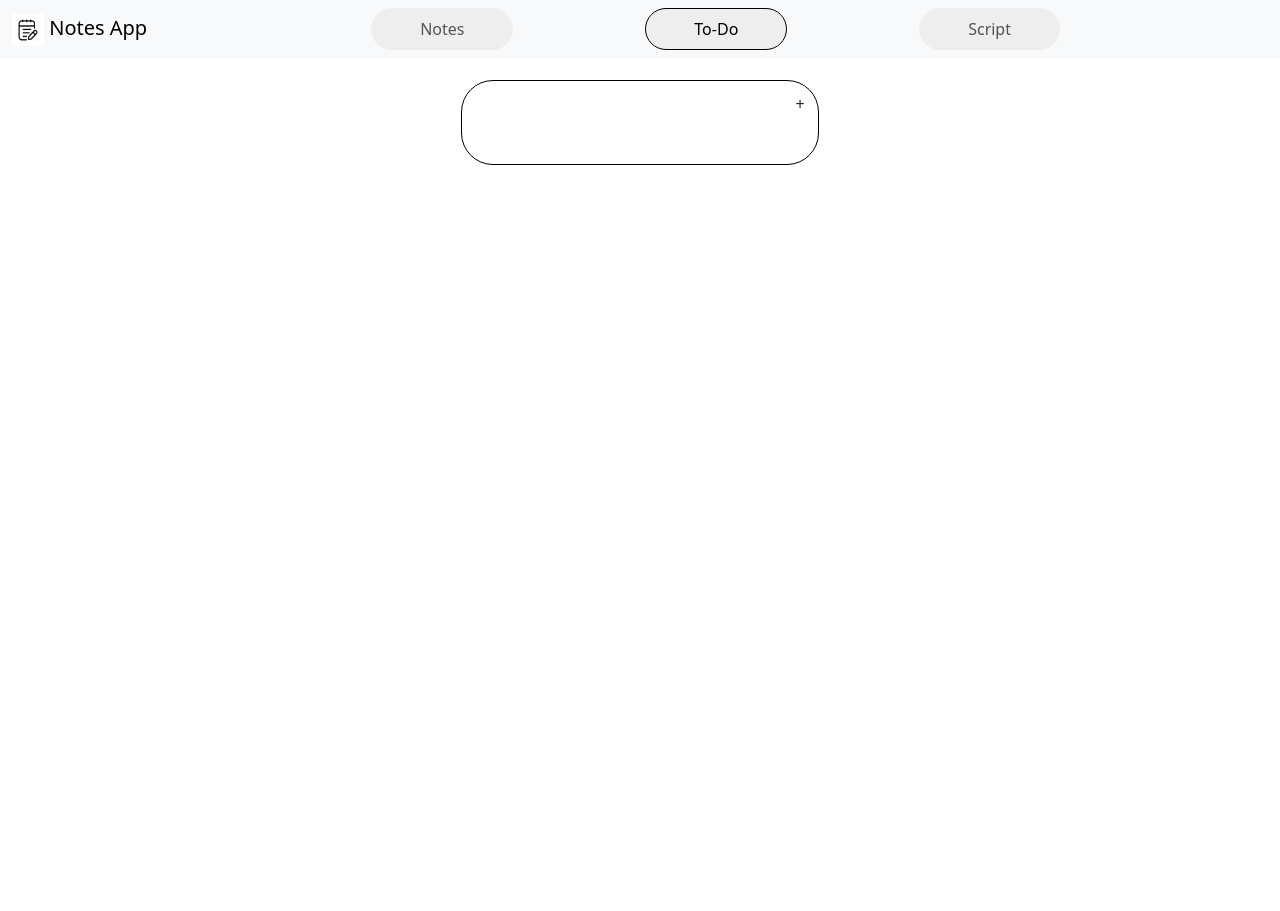
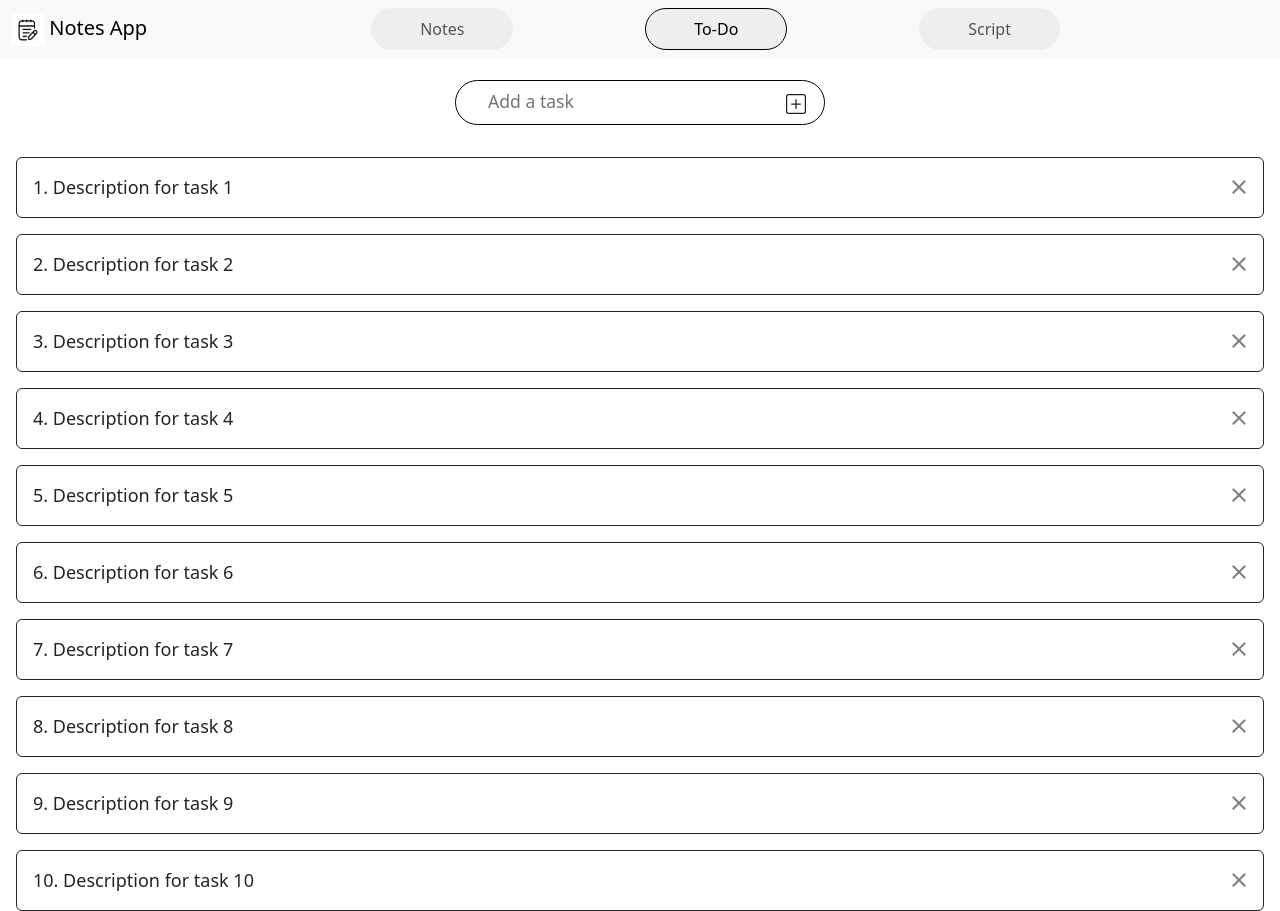
Before and after one commit to Hasan-devil/Notes-project, a React (Vite) app in the folder client/app/: page /todo in a window 1280 px wide. Before the commit the page ends 800 px from the top, so only its background shows below. Built offline with nearby package versions, Linux system fonts and the light colour scheme.

Commit message:
third push

```diff
--- a/client/app/src/notes.css
+++ b/client/app/src/notes.css
@@ -49,7 +49,6 @@ notesholder {
   justify-content: center;
   border: 1px solid black;
 }
-
 .title-input {
   height: 2rem !important;
   border: none !important;
--- a/client/app/src/pages/Notes.jsx
+++ b/client/app/src/pages/Notes.jsx
@@ -77,7 +77,7 @@ export default function Notes() {
       <notesholder>
         <Container>
           <Row>
-            {Array(1)
+            {Array(20)
               .fill()
               .map((_, i) => (
                 <Col key={i} xs={12} md={6} lg={4}>
--- a/client/app/src/pages/Todo.jsx
+++ b/client/app/src/pages/Todo.jsx
@@ -1,28 +1,74 @@
-import { Card, Button } from "react-bootstrap";
+import { Card, Button,Modal } from "react-bootstrap";
 import "../todo.css";
+import { useState } from "react";
 
 export default function Todo() {
   return (
     <div className="todo-container">
-      <div className="todo-header">
+      <div className="todo-form-outline">
         <form>
-          <input type="text" className="todo-input" />
-          <Button variant="add">+</Button>
+          <input type="text" className="todo-input" placeholder="Add a task" />
+          <Button variant="add">
+            <svg
+              xmlns="http://www.w3.org/2000/svg"
+              width="20"
+              height="20"
+              fill="currentColor"
+              className="bi bi-plus-square"
+              viewBox="0 0 16 16"
+            >
+              <path d="M14 1a1 1 0 0 1 1 1v12a1 1 0 0 1-1 1H2a1 1 0 0 1-1-1V2a1 1 0 0 1 1-1zM2 0a2 2 0 0 0-2 2v12a2 2 0 0 0 2 2h12a2 2 0 0 0 2-2V2a2 2 0 0 0-2-2z" />
+              <path d="M8 4a.5.5 0 0 1 .5.5v3h3a.5.5 0 0 1 0 1h-3v3a.5.5 0 0 1-1 0v-3h-3a.5.5 0 0 1 0-1h3v-3A.5.5 0 0 1 8 4" />
+            </svg>
+          </Button>
         </form>
+      </div>
+      {/* List of tasks */}
+      <div className="todo-list-container">
+        {Array(10)
+          .fill()
+          .map((_, index) => (
+            <List
+              key={index}
+              description={`Description for task ${index + 1}`}
+              index={index + 1}
+            />
+          ))}
       </div>
     </div>
   );
 }
-// function List(props) {
-//     return (
-//       <li>
-//         <Card className="todo-card">
-//           <Card.Body>
-//             <Card.Text>
-//               {props.description}
-//             </Card.Text>
-//           </Card.Body>
-//         </Card>
-//       </li>
-//     )
-// }
+function List(props) {
+  const [ show,setShow ]=useState(false);
+  const handleClose = () => setShow(false);
+  const handleShow = () => setShow(true);
+  return (
+    <>
+    <EditListModal show={show} handleClose={handleClose}/>
+    <Card className="todo-card" border="dark" onClick={handleShow}>
+      <Card.Body className="card-Text">
+        <Card.Text>
+          {props.index}. {props.description}
+        </Card.Text>
+      <Button variant="danger" className="btn-delete btn-close"></Button>
+      </Card.Body>
+    </Card>
+    </>
+  );
+}
+function EditListModal(props){
+  return(
+    <Modal show={props.show} onHide={props.handleClose} centered className="todo-modal">
+    <Modal.Header closeButton>
+      <Modal.Title>Edit Task</Modal.Title>
+    </Modal.Header>
+    <Modal.Body>
+      <form autoComplete="off">
+          <input type="text" />
+        <Button variant="primary" className="m-1">Save Task</Button>
+        <Button variant="dark" onClick={props.handleClose}>Cancel</Button>
+      </form>
+    </Modal.Body>
+    </Modal>
+  )
+}
--- a/client/app/src/todo.css
+++ b/client/app/src/todo.css
@@ -1,14 +1,27 @@
+/* whole todo page's container */
 .todo-container {
   margin-top: 4rem;
   width: 100%;
-  height: 100%;
+  height: 100vh;
   display: flex;
   flex-direction: column;
   align-items: center;
 }
-.todo-header {
-  display: grid;
-  grid-template-rows:1fr 1fr ;
+/* Add button */
+.btn-add {
+  border: none !important;
+  padding: 0 !important;
+  margin-right: 0.5rem;
+  height: 2.5rem;
+  width: 2.5rem;
+  background-color: transparent;
+}
+.btn-add svg {
+  display: block;
+  margin: auto;
+}
+/* input to add list */
+.todo-form-outline {
   border: 1px solid black;
   margin-top: 1rem;
   margin-bottom: 1rem;
@@ -25,10 +38,45 @@
 .todo-input:focus {
   outline: none;
 }
-.btn-add {
-  background-color: transparent;
-  border: none;
+/* styling for each list items */
+.todo-list-container {
+  margin: 1rem;
+  width: 100%;
+  height: 100%;
+  display: grid;
+  gap: 1rem;
 }
+
+.todo-card{
+  margin: 0 1rem ;
+  font-size: large;
+}
+.card-Text {
+  display: flex;
+  align-items: center;
+  justify-content: space-between;
+  padding: 0;
+}
+
+.card-Text > .card-text,
+.card-Text > .btn-delete {
+  margin: 0;
+  padding: 0;
+}
+
+.btn-delete {
+  background-color: transparent !important;
+  border: none !important;
+  padding: 0 !important;
+}
+.btn-delete:focus{
+  --bs-btn-close-focus-shadow: 0 0 0 0;
+}
+
+
+
+
+
 
 @media (min-width: 1900px) {
   .todo-input {
```
